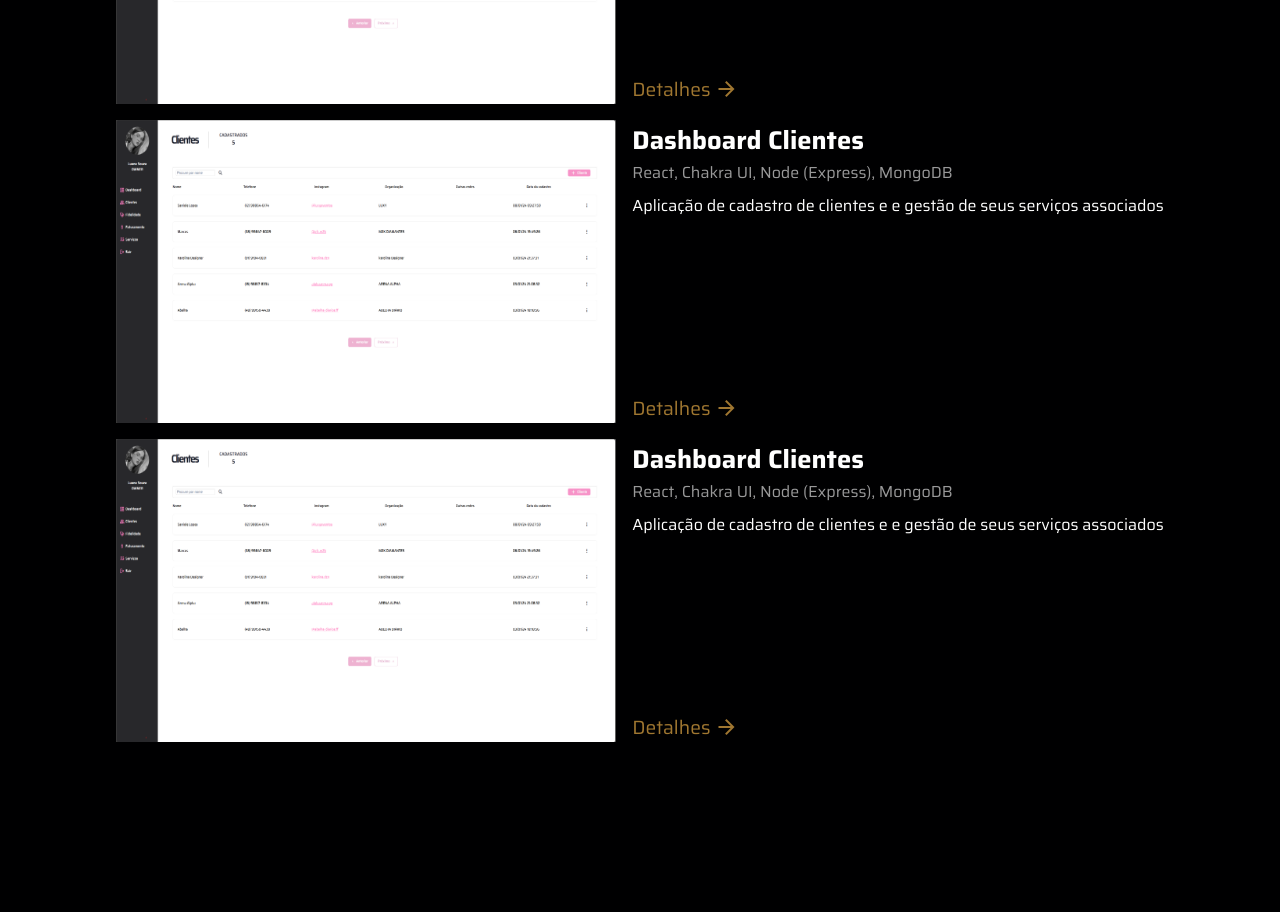
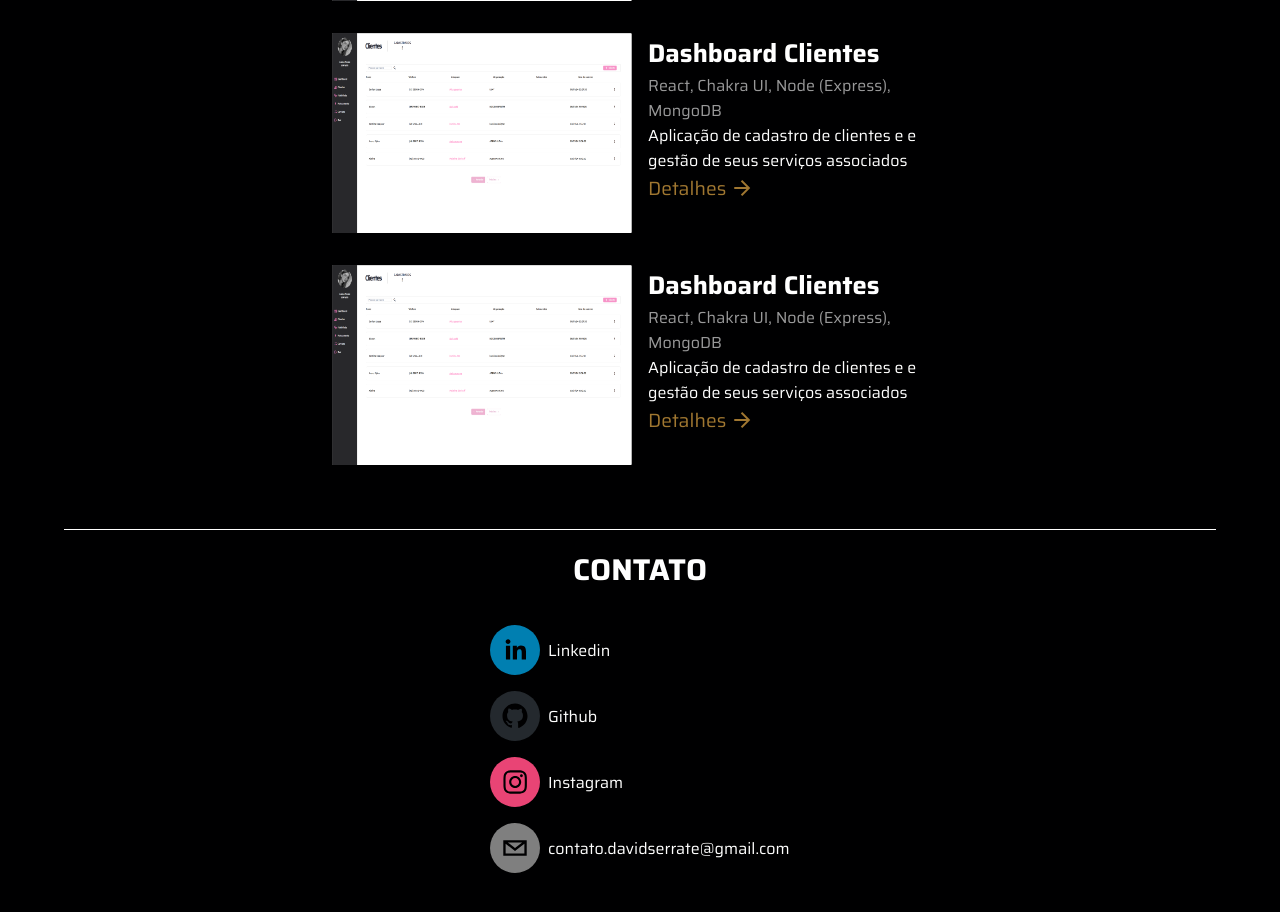
Before and after one commit to davidgamaserrate1/davidportfolio, a React (Create React App) app: page / in a window 1280 px wide. Shown: the part 1340-2252 px from the top of the page. Before the commit the page ends 2082 px from the top, so only its background shows below. Built offline with nearby package versions, Linux system fonts and the light colour scheme.

Commit message:
feat: adicionar sessao de contato

```diff
--- a/package.json
+++ b/package.json
@@ -10,6 +10,7 @@
     "react": "^18.2.0",
     "react-dom": "^18.2.0",
     "react-scripts": "5.0.1",
+    "react-social-icons": "^6.7.0",
     "web-vitals": "^2.1.4"
   },
   "scripts": {
--- a/src/App.js
+++ b/src/App.js
@@ -1,4 +1,5 @@
 import { About } from "./Sections/About/About";
+import { Contact } from "./Sections/Contact/Contact";
 import { Projects } from "./Sections/Projects/Projects";
 import { Skills } from "./Sections/Skills/Skills";
 import { Divider } from "./components/Divider";
@@ -13,6 +14,8 @@ export function App() {
       <Skills />
       <Divider/>
       <Projects/>
+      <Divider/>
+      <Contact/>
     </>
   );
 }
--- /dev/null
+++ b/src/Sections/Contact/Contact.jsx
@@ -0,0 +1,29 @@
+import React from "react";
+import './contact-styles.css'
+import { SocialIcon } from "react-social-icons";
+
+const socialNetwork = [
+    {network:'linkedin', url:'https://www.linkedin.com/in/david-gama-dev', name:'Linkedin'},
+    {network:'github' , url:"https://github.com/davidgamaserrate1", name:'Github'},
+    {network: 'instagram', url : 'https://www.instagram.com/_dev.davidgama', name:'Instagram'},
+    {network:'email', url:'mailto:contato.davidserrate@gmail.com', name:'contato.davidserrate@gmail.com'},
+]
+
+export function Contact(){
+    return(
+        <section id="contact">
+            <h5>CONTATO</h5>
+            <div className="contact_social">
+                {socialNetwork.map((socialItem)=>
+                    <div className="contact_social__item">
+                        <SocialIcon
+                            network={socialItem.network}
+                            url={socialItem.url}
+                        />
+                        <span  className="contact_social__item__name">{socialItem.name}</span>
+                    </div>
+                )}
+            </div>
+        </section>
+    )
+}
--- /dev/null
+++ b/src/Sections/Contact/contact-styles.css
@@ -0,0 +1,24 @@
+#contact{
+    height: 50vh;
+}
+h5{
+    text-align: center;
+    font-weight: 700;
+    font-size: 30px;
+    margin: 16px 0;
+}
+
+.contact_social{
+    margin-top: 32px;
+}
+.contact_social__item{
+    width: 300px;
+    display: flex;
+    justify-content: left;
+    margin: 16px auto;
+    align-items: center;
+}
+
+.contact_social__item__name{
+    margin-left: 8px;
+}
--- a/src/Sections/Projects/projects-styles.css
+++ b/src/Sections/Projects/projects-styles.css
@@ -1,3 +1,7 @@
+#projects{
+    margin-bottom: 64px;
+}
+
 h4{
     text-align: center;
     font-weight: 700;
@@ -11,8 +15,5 @@ h4{
     display: flex;
     flex-wrap: wrap;
     justify-content: center;
-    gap: 16px;
-    max-width: 2000px;
-
-
+    gap: 32px;
 }
--- a/src/Sections/Skills/skills-styles.css
+++ b/src/Sections/Skills/skills-styles.css
@@ -1,3 +1,7 @@
+#skills{
+
+}
+
 h3{
     text-align: center;
     font-weight: 700;
--- a/src/components/Header/index.jsx
+++ b/src/components/Header/index.jsx
@@ -38,6 +38,8 @@ export function Header (){
                     setPortfolioClicked(true)
                 }}>PROJETOS</a>
                 <a className={contactClicked ? clickedClass : 'header_sections_item '}
+                    href='#contact'
+
                 onClick={()=>{
                     resetState()
                     setContactClicked(true)
--- a/src/components/ProjectCard/index.jsx
+++ b/src/components/ProjectCard/index.jsx
@@ -19,8 +19,8 @@ export function ProjectCard(){
                 className="project_card__image"
                 alt={`imagem do projeto ${props.title}`}
                 src={props.image}
-                width={500}
-                height={'100%'}
+                width={300}
+                height={200}
             />
             <div className="project_card__info">
                 <div className="project_card__info_title" >{props.title}</div>
--- a/src/components/ProjectCard/projectCard-styles.css
+++ b/src/components/ProjectCard/projectCard-styles.css
@@ -1,24 +1,26 @@
+
 .project_card{
     display: flex;
+    width: 100%;
+    flex-wrap: wrap;
+    justify-content: center;
+
+
 }
 
 .project_card__info{
     margin-left: 16px;
+    width: 300px;
+
 }
 
 .project_card__info_title{
     font-weight: bold;
     font-size: 1.6rem;
-
 }
 
 .project_card__info_tools{
     opacity: 0.6;
-}
-
-.project_card__info_description{
-    height: 200px;
-    margin-top: 8px;
 }
 
 .project_card__info__link{
@@ -41,5 +43,4 @@
 
 .project_card__info__link:hover{
     cursor: pointer;
-
 }
```
Also changed, not shown: 1 other file (tests, documents, lock files or other folders).
